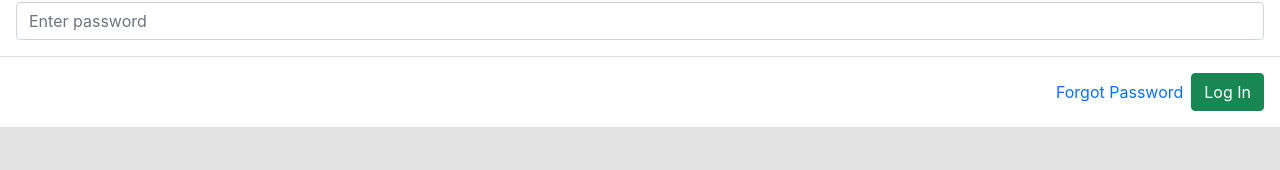
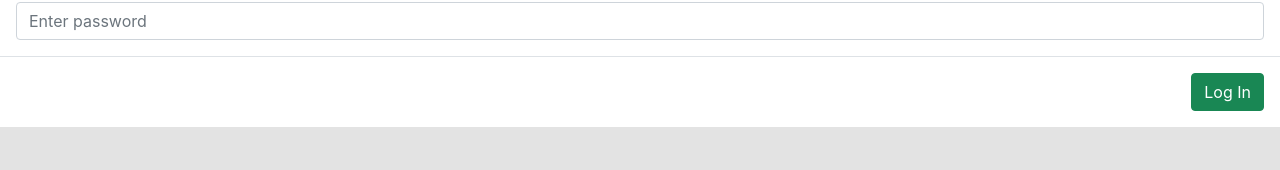
Before and after one commit to jacklayfield/BSPN, a React (Create React App) app in the folder bspn-app/: page /login in a window 1280 px wide. Shown: the part 288-458 px from the top of the page. Built offline with nearby package versions, Linux system fonts and the light colour scheme; some icons are missing.

Commit message:
removed forgot pw

```diff
--- a/bspn-app/src/pages/misc/login.jsx
+++ b/bspn-app/src/pages/misc/login.jsx
@@ -57,7 +57,6 @@ export function Login() {
             </div>
           </div>
           <div class="modal-footer">
-            <a href="/login">Forgot Password</a>
             <button
               type="submit"
               class="btn btn-success btn-default pull-left"
```
